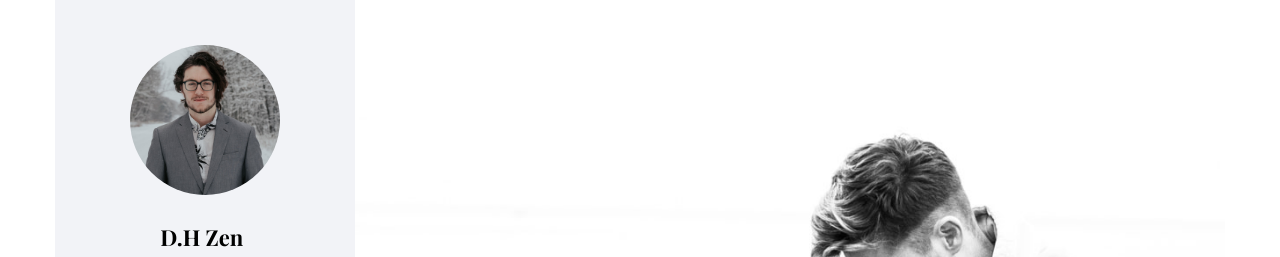
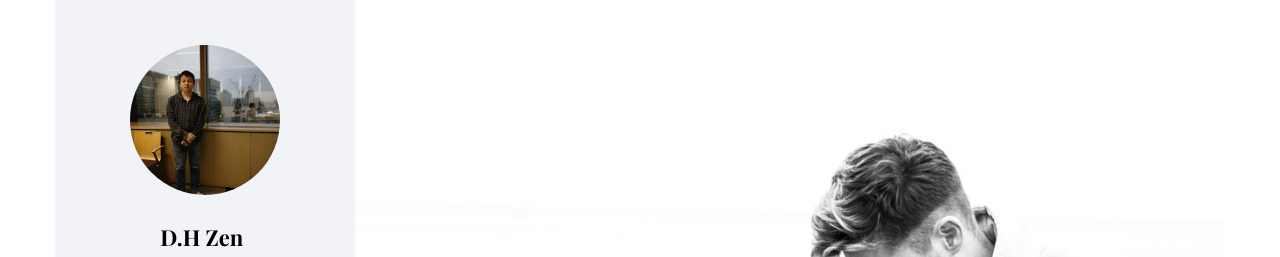
Before and after one commit to zengdonghuo/zengdonghuo.github.io, a plain HTML site: page index.html in a window 1280 px wide. Shown: the top 257 px of the page. Drawn offline with nearby package versions, Linux system fonts and the light colour scheme; files whose address does not match are found by name; a web font is replaced by a local one.

Commit message:
Update index.html

```diff
--- a/index.html
+++ b/index.html
@@ -56,7 +56,7 @@
 		<a href="#" class="js-colorlib-nav-toggle colorlib-nav-toggle" data-toggle="collapse" data-target="#navbar" aria-expanded="false" aria-controls="navbar"><i></i></a>
 		<aside id="colorlib-aside" role="complementary" class="border js-fullheight">
 			<div class="text-center">
-				<div class="author-img" style="background-image: url(images/about.jpg);"></div>
+				<div class="author-img" style="background-image: url(images/294297606.jpg);"></div>
 				<h1 id="colorlib-logo"><a href="index.html">D.H Zen</a></h1>
 				<span class="position"><a href="#">Multimedia Research</a> in Japan</span>
 			</div>
```
